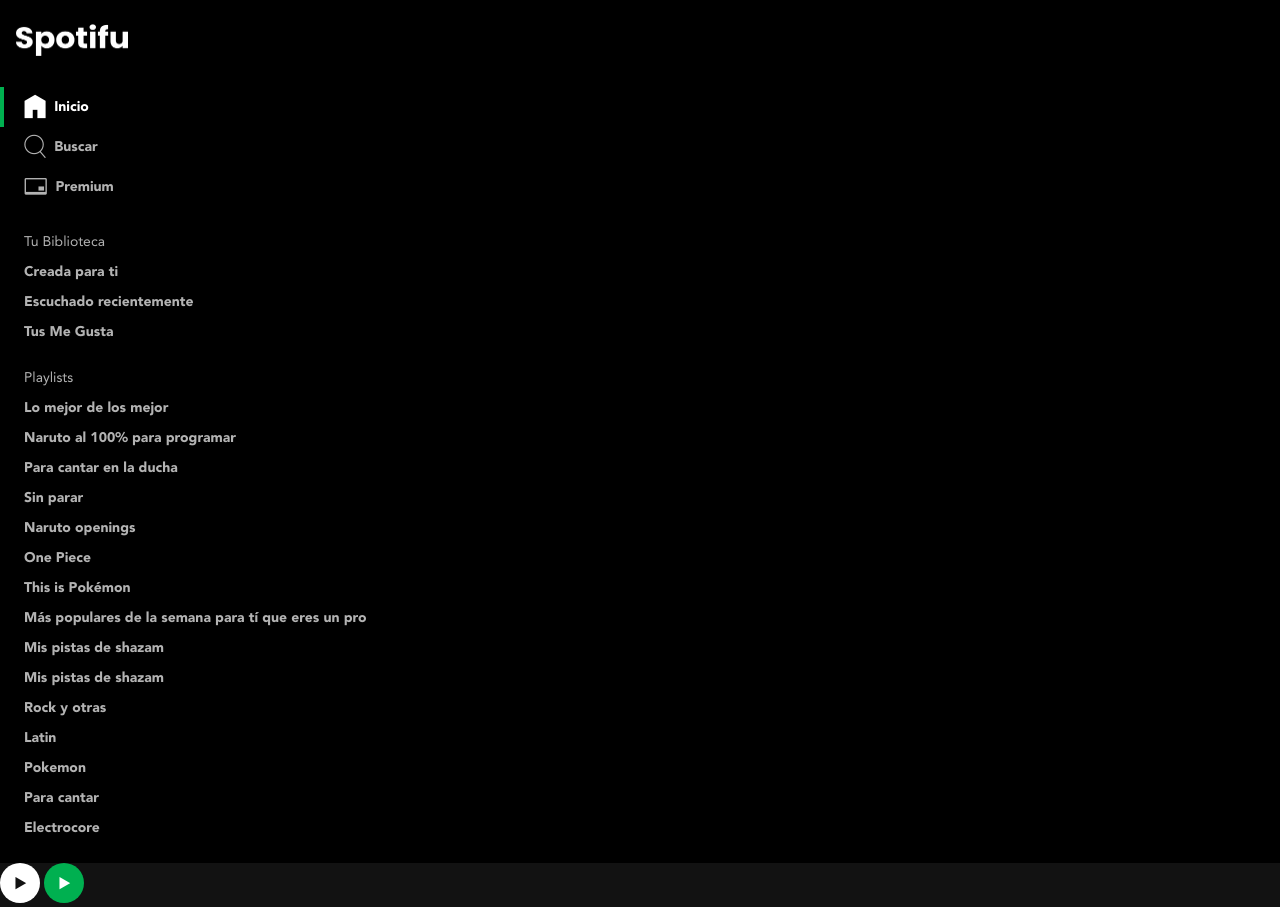
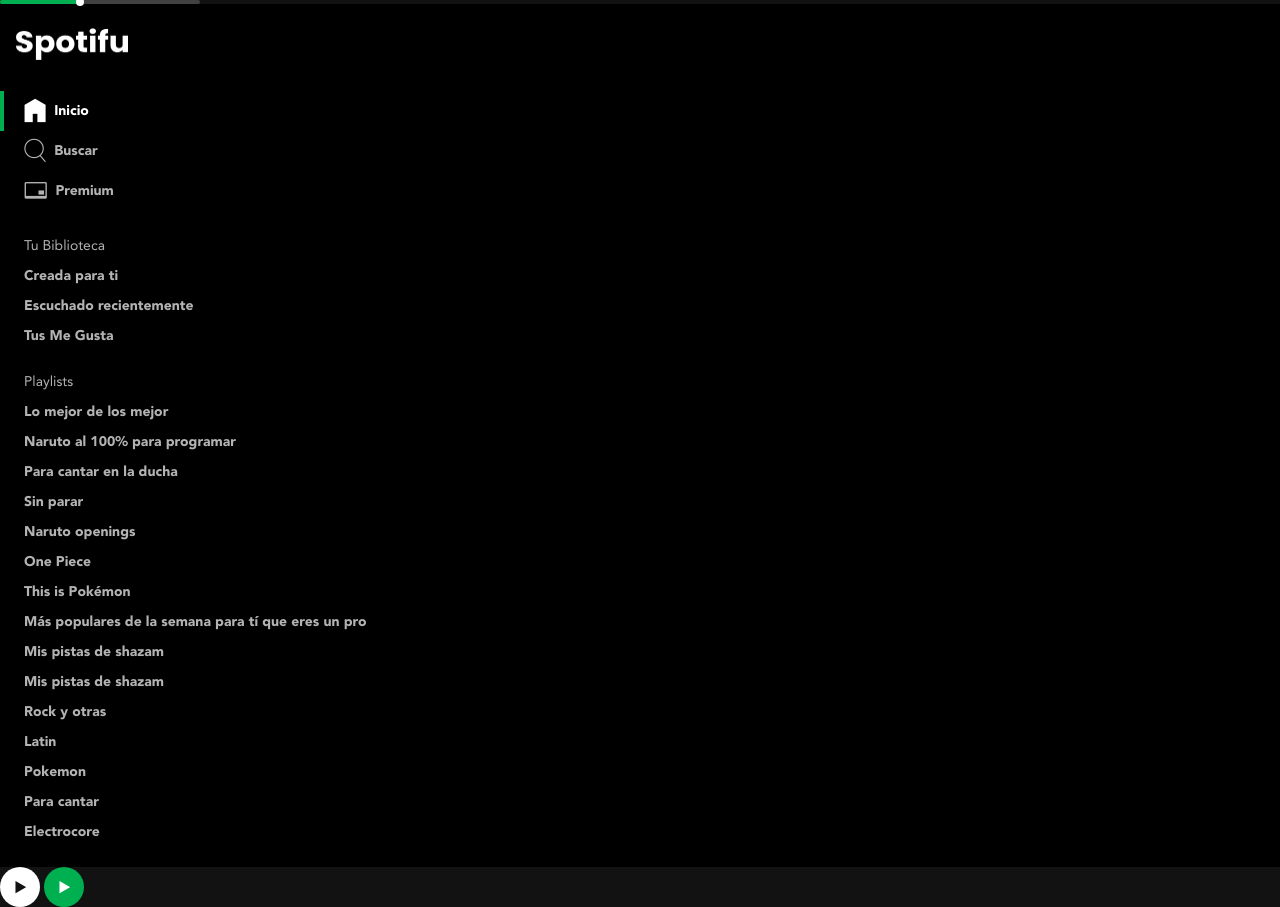
Before and after one commit to SonyHarv/Spotifu, a plain HTML site: page index.html in a window 1280 px wide. Drawn offline with Linux system fonts and the light colour scheme; files whose address does not match are found by name.

Commit message:
Add Slider Multipropósito mas styles

```diff
--- a/css/index.css
+++ b/css/index.css
@@ -5,6 +5,7 @@
 @import './button-icon.css';
 @import './sidebar.css';
 @import './ellipsis.css';
+@import './slider.css';
 :root {
     --primary: #00B050;
     --white: #FFFFFF;
--- /dev/null
+++ b/css/slider.css
@@ -0,0 +1,36 @@
+.slider {
+    inline-size: 12.5rem;
+    background: rgba(255, 255, 255, 0.2);
+    block-size: 0.25rem;
+    border-radius: 0.25rem;
+}
+
+.slider-progress {
+    block-size: inherit;
+    inline-size: 40%;
+    border-radius: inherit;
+    background: rgba(255, 255, 255, 0.8);
+    position: relative;
+}
+
+.slider-button {
+    block-size: 200%;
+    aspect-ratio: 1/1;
+    border-radius: 50%;
+    padding: 0;
+    border: 0;
+    background: var(--white);
+    position: absolute;
+    inset-inline-start: 100%;
+    inset-block-start: 50%;
+    transform: translate(-50%, -50%);
+    display: none;
+}
+
+.slider:hover .slider-progress {
+    background: var(--primary);
+}
+
+.slider:hover .slider-button {
+    display: block;
+}
--- a/index.html
+++ b/index.html
@@ -27,6 +27,12 @@
 </head>
 
 <body class="body">
+    <div class="slider">
+        <div class="slider-progress">
+            <button class="slider-button" aria-label="Controlar el progreso de la reproduccíon">
+            </button>
+        </div>
+    </div>
     <div class="sidebar">
         <header class="logo">
             <a href="/" aria-current="page">
```
